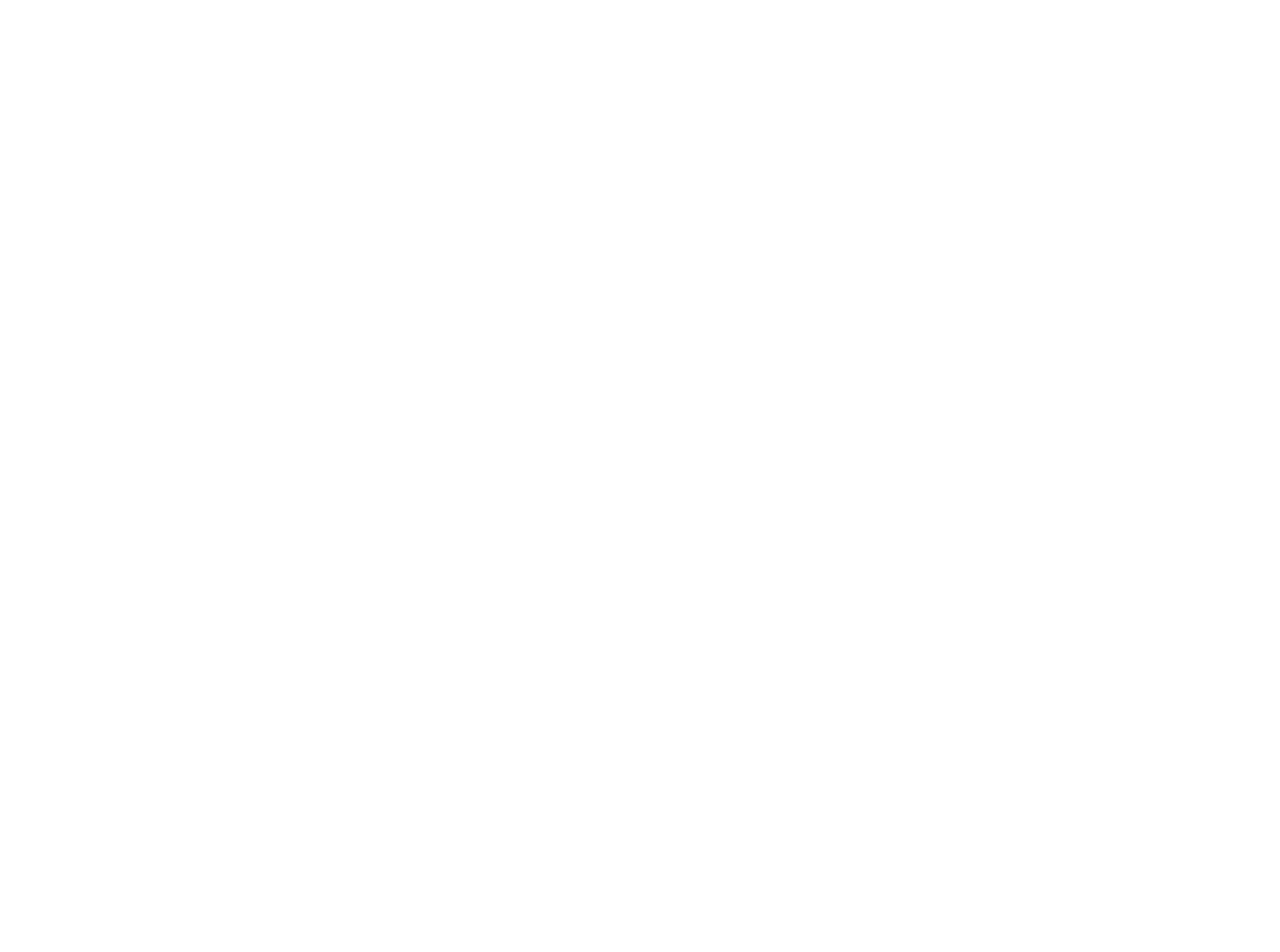
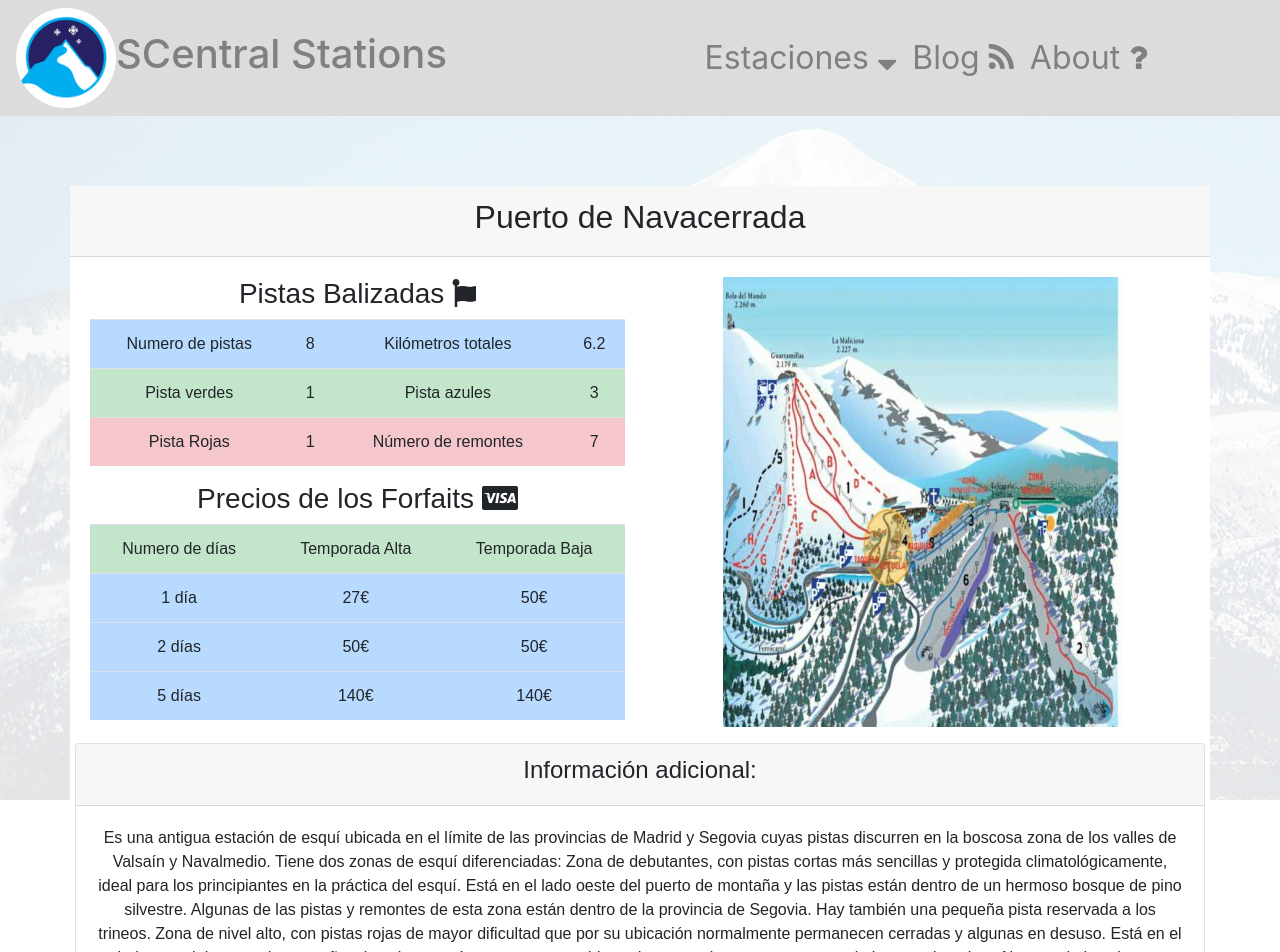
Before and after one commit to IPalla/HandsOn2, an Angular app in the folder HandsOn2/: page /estaciones/puerto-navacerrada in a window 1280 px wide. Shown: the top 952 px of the page. Before the commit the page ends 800 px from the top, so only its background shows below. Built offline with nearby package versions, Linux system fonts and the light colour scheme.

Commit message:
Cambios de estilo y fondo

```diff
--- a/HandsOn2/src/app/about/about/about.component.css
+++ b/HandsOn2/src/app/about/about/about.component.css
@@ -1,3 +1,17 @@
 .col-md-4{
   height: 100%;
 }
+
+.card-img-top {
+  border-radius: 126px 126px 126px 126px;
+  -moz-border-radius: 126px 126px 126px 126px;
+  -webkit-border-radius: 126px 126px 126px 126px;
+  border: 0px solid #000000;
+}
+
+.card{
+  border-radius: 200px 200px 98px 98px;
+  -moz-border-radius: 200px 200px 98px 98px;
+  -webkit-border-radius: 200px 200px 98px 98px;
+  border: 0px solid #000000;
+}
--- a/HandsOn2/src/app/app.module.ts
+++ b/HandsOn2/src/app/app.module.ts
@@ -9,7 +9,6 @@
 import { CoreModule } from './core/core.module';
 import { BlogModule } from './blog/blog.module';
 import { EstacionesModule } from './estaciones/estaciones.module';
-import { MenuComponent } from './core/menu/menu.component';
 
 @NgModule({
   declarations: [
@@ -23,7 +22,6 @@
     AboutModule,
     BlogModule,
     EstacionesModule,
-    MenuComponent
   ],
   providers: [],
   bootstrap: [AppComponent]
--- a/HandsOn2/src/app/estaciones/estacion-estandar/estacion-estandar.component.css
+++ b/HandsOn2/src/app/estaciones/estacion-estandar/estacion-estandar.component.css
@@ -0,0 +1,3 @@
+.row{
+    background-color: white;
+}
--- a/HandsOn2/src/app/estaciones/estacion-estandar/estacion-estandar.component.html
+++ b/HandsOn2/src/app/estaciones/estacion-estandar/estacion-estandar.component.html
@@ -70,5 +70,5 @@
     <div class="card-body">
         <p class="card-text">{{ oEstacion.info }}</p>
     </div>
-  </div>
 </div>
+</div>
--- a/HandsOn2/src/app/modelos/estaciones.ts
+++ b/HandsOn2/src/app/modelos/estaciones.ts
@@ -18,7 +18,7 @@
 export interface FotoIf {
   alt: string;
   source: string;
-
+  info: string;
 }
 export class Estacion implements PistasIf, ForfaitsIf, FotoIf {
   // tslint:disable-next-line:max-line-length
--- a/HandsOn2/src/styles.css
+++ b/HandsOn2/src/styles.css
@@ -11,3 +11,17 @@
      padding: 0;
      list-style: none;
 }
+
+html:after {
+    content: "";
+    position: fixed;
+    top: 0;
+    bottom: 0;
+    width: 100%;
+    height: 100%;
+    background-image: url(./assets/montana-nevada.jpg);
+    opacity: 0.1;
+    overflow:auto;
+    z-index: -1;
+    background-size: cover;
+}
```
